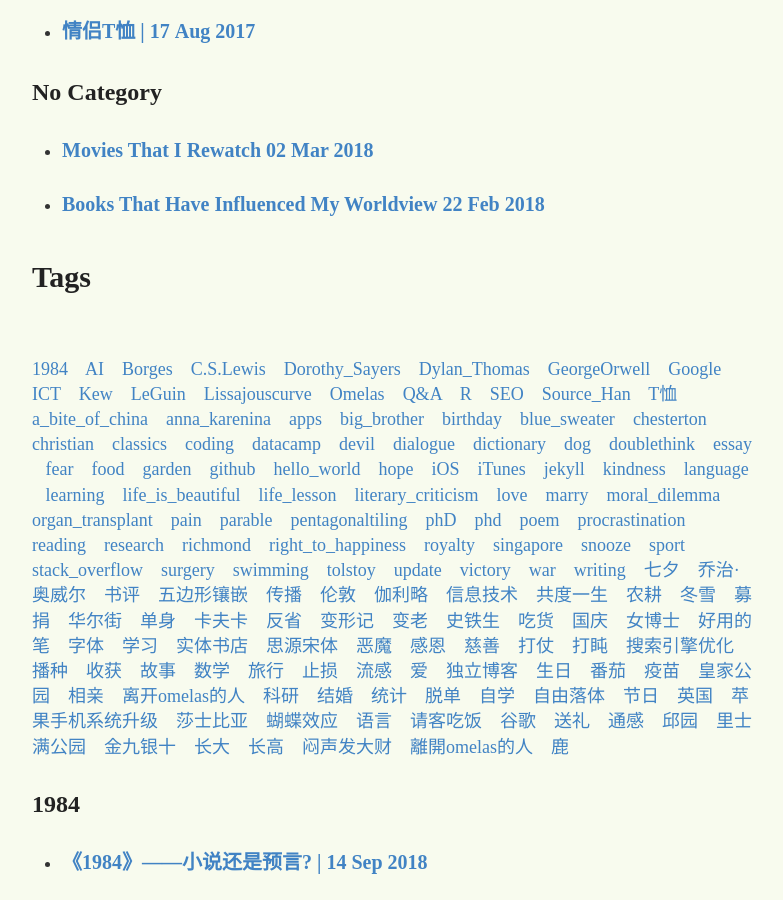
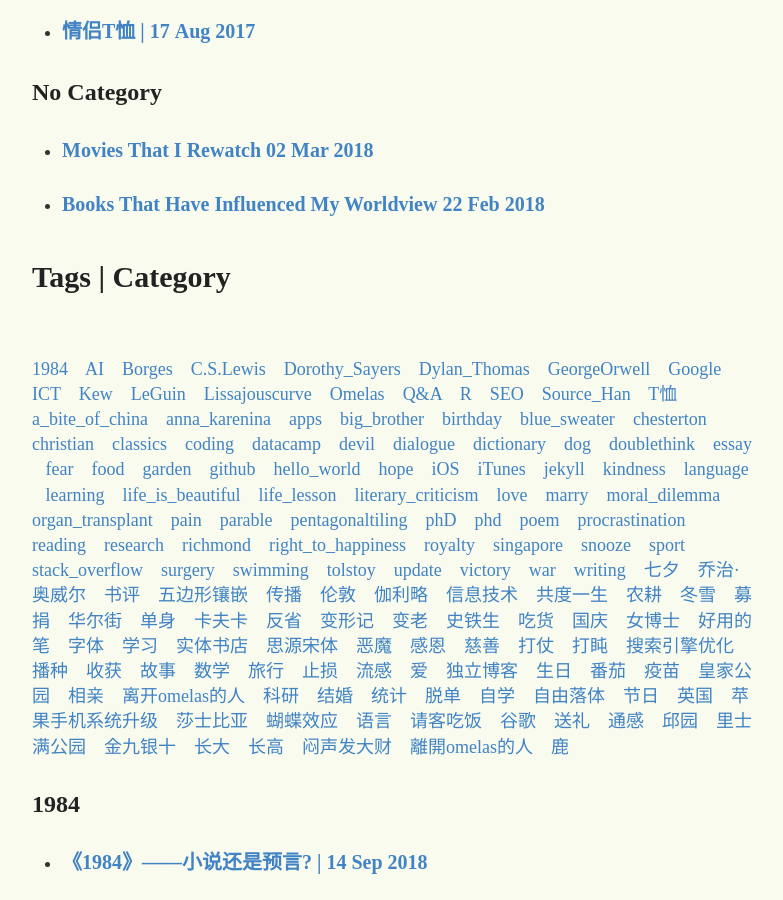
Before and after one commit to yihanxu/yihanxu.github.io, a Jekyll site: the page built from tree.md, in a window 1280 px wide and 900 px high, scrolled down 5635 px. Shown: the whole window, without its empty margins (248-1031 px from the left). Built offline with Jekyll 4.4.1, drawn with Linux system fonts in a browser that asks for light colours.

Commit message:
edit layout

```diff
--- a/tree.md
+++ b/tree.md
@@ -111,8 +111,9 @@ Here we generate all the tags.
 {% endif %}
 {% endfor %}
 
+
 <h1 class="page-title">
-  <a href="/blog">Tags</a>
+  <a href="#tag-clouds">Tags | </a><a href="#category-clouds">Category</a>
 </h1>
 <br/>
 
```
